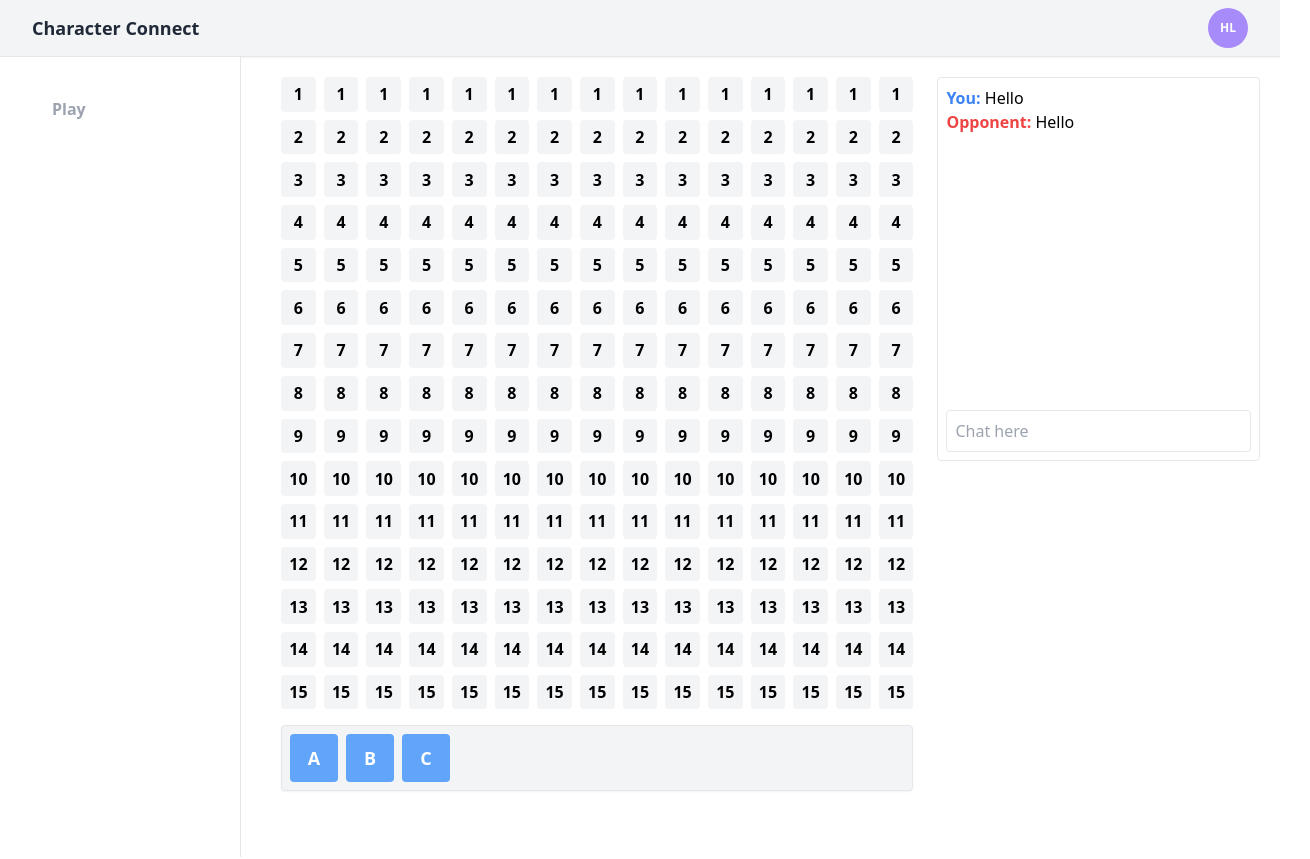
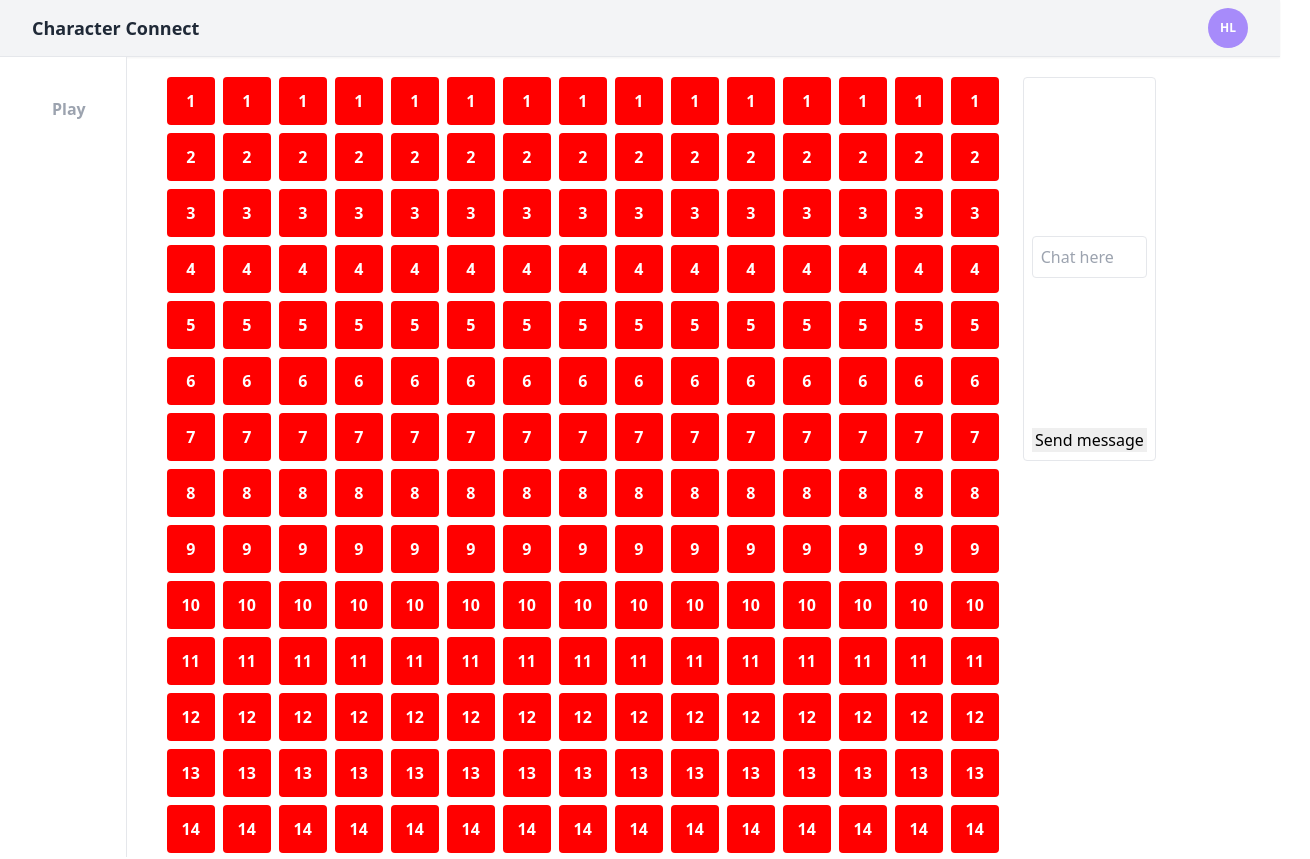
Before and after one commit to Team12Coursework/Prototype, a Vue app in the folder frontend/: page /play in a window 1280 px wide. Shown: the top 859 px of the page, 1310 px wide, since content can reach past the window. Built offline with nearby package versions, Linux system fonts and the light colour scheme.

Commit message:
added stuff for gameboard and chatbox

```diff
--- a/frontend/src/components/Chatbox.vue
+++ b/frontend/src/components/Chatbox.vue
@@ -1,9 +1,51 @@
 <template>
-    <div class="border p-2 rounded w-1/2 flex flex-col justify-between h-96">
+<form @submit="onSubmit" class="add-form">
+    <div class="border p-2 rounded w-1/2 flex flex-col justify-between h-96 w-96">
         <div class="flex flex-col">
-            <span><b class="text-blue-500">You:</b> Hello</span>
-            <span><b class="text-red-500">Opponent:</b> Hello</span>
+            <div>
+  <p v-for="message in messages" :key="message">{{ message }}</p>
+</div>
         </div>
-        <input class="border rounded p-2" type="text" placeholder="Chat here" />
+        <input class="border rounded p-2" type="text" v-model="text" placeholder="Chat here" />
+         <input type="submit" value="Send message" class="btn btn-block" />
+
     </div>
+</form>
 </template>
+
+<script>
+
+export default {
+
+name: 'Chatbox',
+data() {
+	return {
+     messages: [],
+	text: '',
+    }
+
+},
+
+
+methods: {
+
+     getMessages(message) {
+        this.messages = [... this.messages, message]
+},
+
+    onSubmit(e) {
+	e.preventDefault()
+
+	if(!this.text) {
+	alert('Please add a comment')
+	return
+	}
+
+   this.getMessages(this.text)
+
+    this.text = ''
+
+    }
+}
+}
+</script>
--- a/frontend/src/components/GameBoard.vue
+++ b/frontend/src/components/GameBoard.vue
@@ -1,17 +1,24 @@
 <template>
     <div class="flex space-x-2 justify-center w-full">
         <div v-for="i in 15" :key="i" class="flex flex-col space-y-2 w-full">
-            <div v-for="j in 15" :key="j" class="flex bg-gray-100 w-full rounded justify-center items-center font-semibold" style="aspect-ratio: 1;">
-                {{ j }}
+            <div  v-for="j in 15" :key="j" class="flex bg-grey-100 w-full rounded justify-center items-center font-semibold" style="aspect-ratio: 1;">
+                <Tile  @multiplier="multiply()" :color= "isMultiply ? 'green' : 'red'"> {{ j }}</Tile>
             </div>
         </div>
     </div>
 </template>
 
 <script>
+import Tile from "@/components/Tile.vue";
+
 export default {
+    name: "GameBoard",
+    components: {
+        Tile,
+    },
+
     mounted() {
         console.log("hello");
-    }
+    },
 }
 </script>
--- a/frontend/src/components/Tile.vue
+++ b/frontend/src/components/Tile.vue
@@ -1,5 +1,40 @@
 <template>
-    <div class='h-16 w-16 rounded bg-pink-600 text-white flex justify-center font-bold items-center'>
+    <div class='h-12 w-12 rounded text-white flex justify-center font-bold items-center' :style="{background: color}">
         <p><slot></slot></p>
     </div>
 </template>
+
+<script>
+
+export default {
+    name: 'Tile',
+    props: {
+	color: String
+	},
+    data() {
+         return {
+    isMultiply: true,
+    }
+
+    },
+
+methods: {
+
+    multiply() {
+    for (let j=0; j < 15; j++) {
+        if (j % 2 == 0) {
+            this.isMultiply = true;
+        } else {
+            this.isMultiply = false;
+        }
+    }
+
+    let isMultiply = false;
+    this.$emit("multiplier", isMultiply)
+
+    },
+
+},
+}
+
+</script>
--- a/frontend/src/views/Game.vue
+++ b/frontend/src/views/Game.vue
@@ -19,11 +19,12 @@ import Chatbox from "@/components/Chatbox.vue";
 
 export default {
     name: "Home",
+
     components: {
         BasicLayout,
         TileHolder,
         GameBoard,
         Chatbox,
-    }
+    },
 };
 </script>
```
Also changed, not shown: 1 other file (tests, documents, lock files or other folders).
